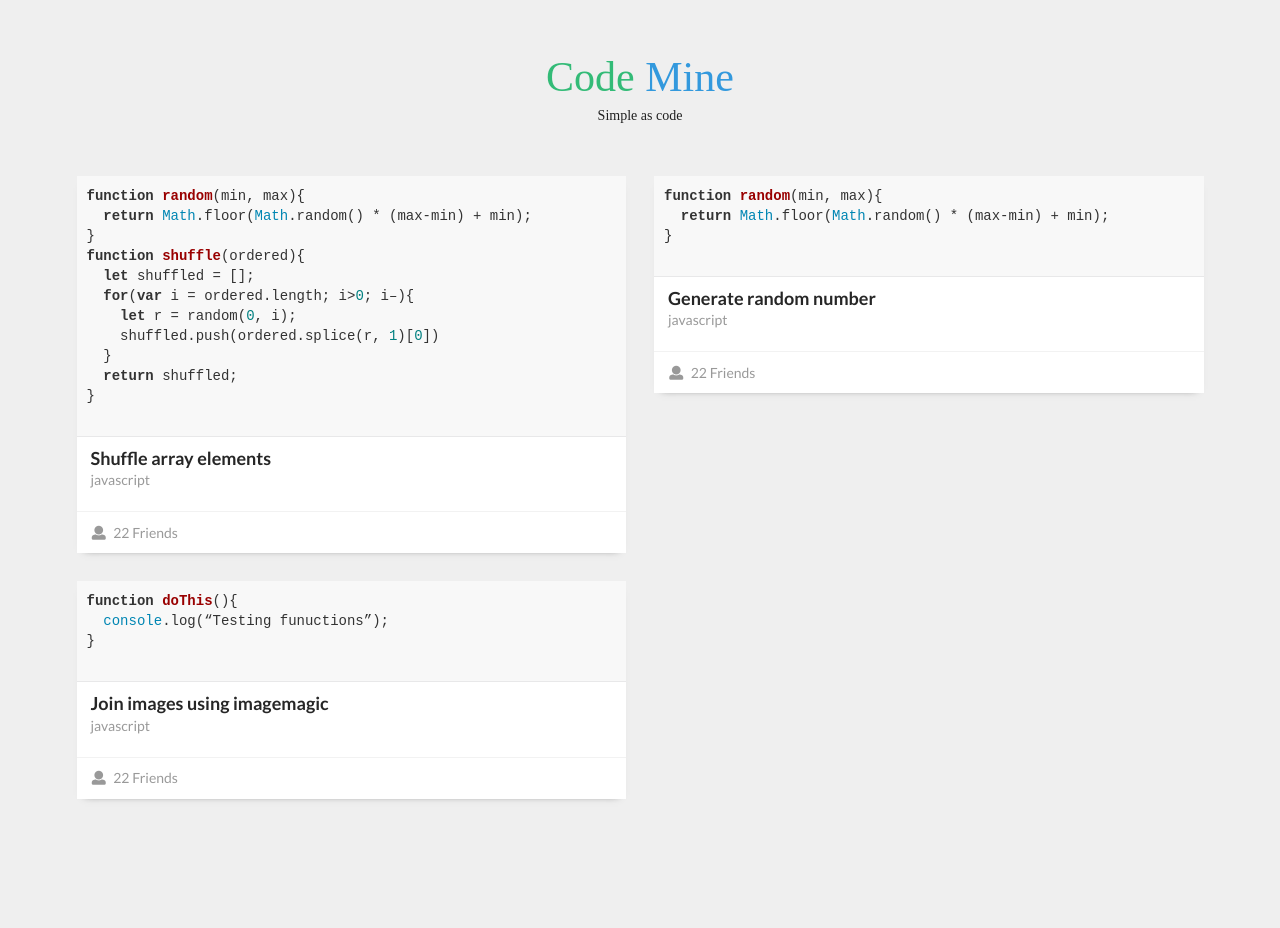
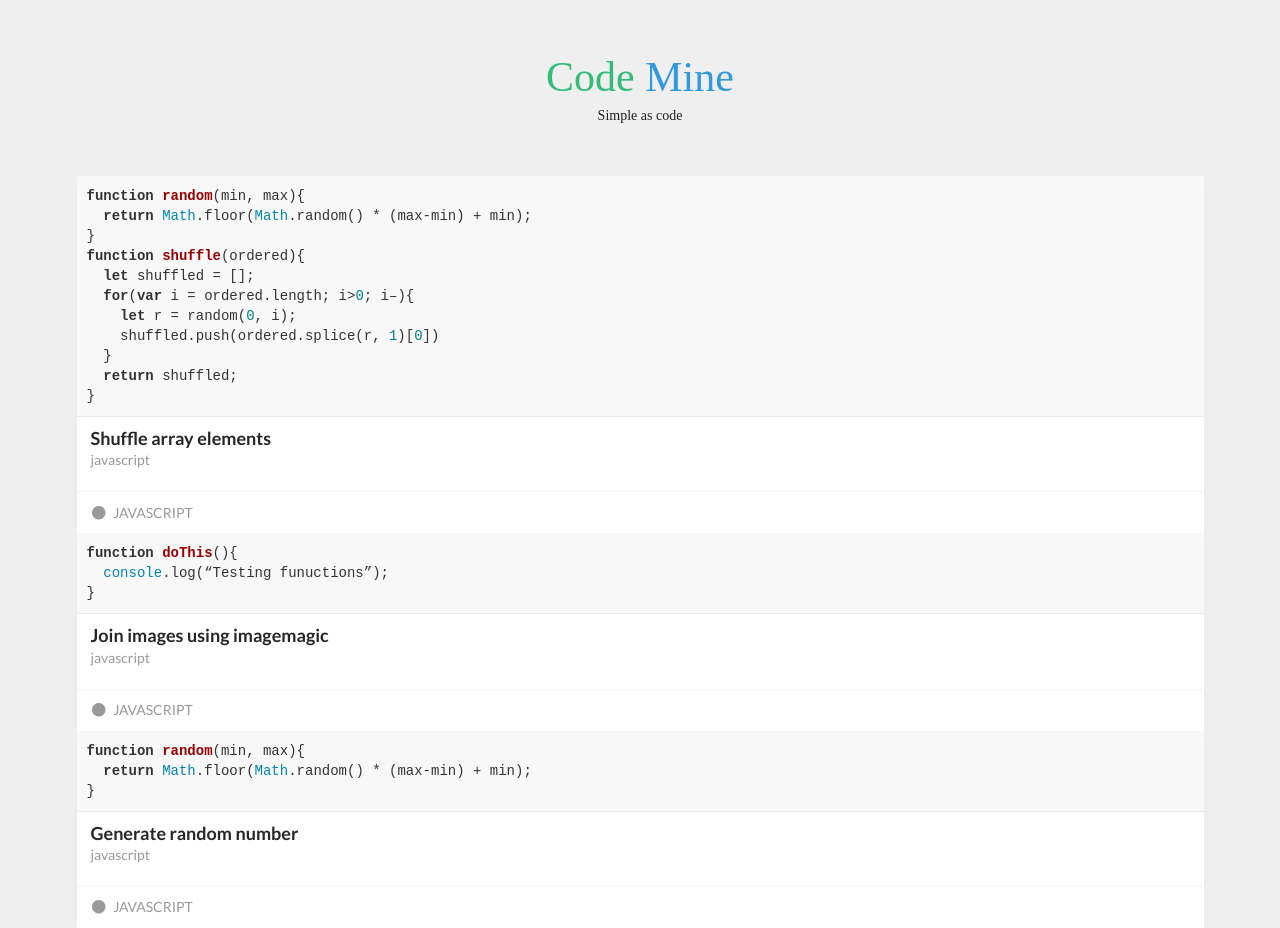
Before and after one commit to guyswhocode/codemine, a Jekyll site: the page built from index.html, in a window 1280 px wide. Built offline with Jekyll 4.4.1, drawn with Linux system fonts in a browser that asks for light colours; nearby versions of some CDN libraries; before the commit the page ends 900 px from its top, so only the background shows below that.

Commit message:
fixes code excerpt and design

```diff
--- a/_includes/snippets.html
+++ b/_includes/snippets.html
@@ -1,10 +1,10 @@
-<div class="ui two wide column stackable masonry grid">
 {% for post in site.posts %}
 <div class="column">
-    <div class="ui fluid card code">
-      <pre><code class="{{ post.language }}" style="padding: 10px;">{{post.excerpt}}</code></pre>
+  <div class="ui fluid card code {{ post.language }}">
+    {% assign size = post.excerpt | size | minus: 1 %}
+    <pre><code class="{{ post.highlight }}" style="padding: 10px;">{{ post.excerpt | slice: 0, size }}</code></pre>
     <div class="content">
-        <a class="header" href="{{post.url}}">{{ post.title }}</a>
+      <a class="header" href="{{ post.url }}">{{ post.title }}</a>
       <div class="meta">
         <span class="date">{{ post.language }}</span>
       </div>
@@ -14,11 +14,10 @@
     </div>
     <div class="extra content">
       <a>
-          <i class="user icon"></i>
-          22 Friends
+        <i class="circle icon"></i>
+        {{ post.language | upcase }}
       </a>
     </div>
   </div>
 </div>
 {% endfor %}
-</div>
```
Lines whose indentation alone changed are shown as unchanged.
